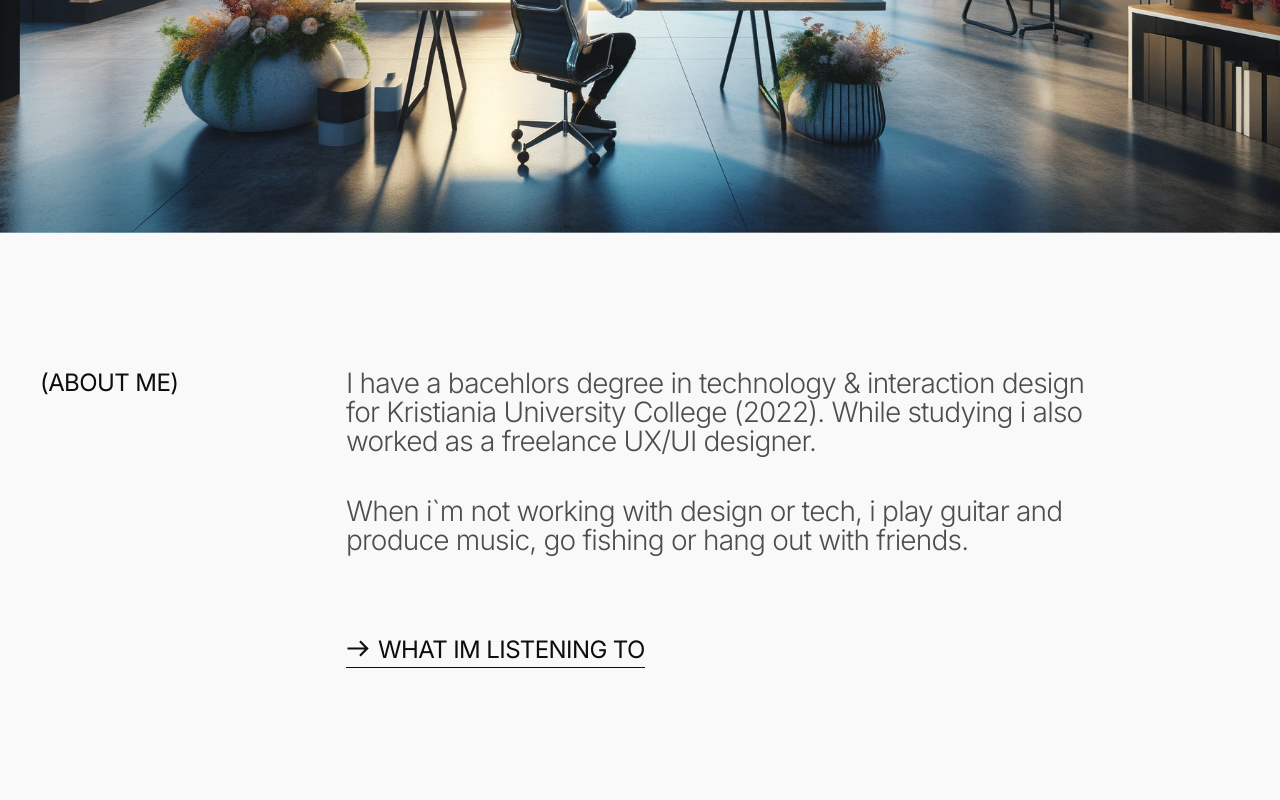
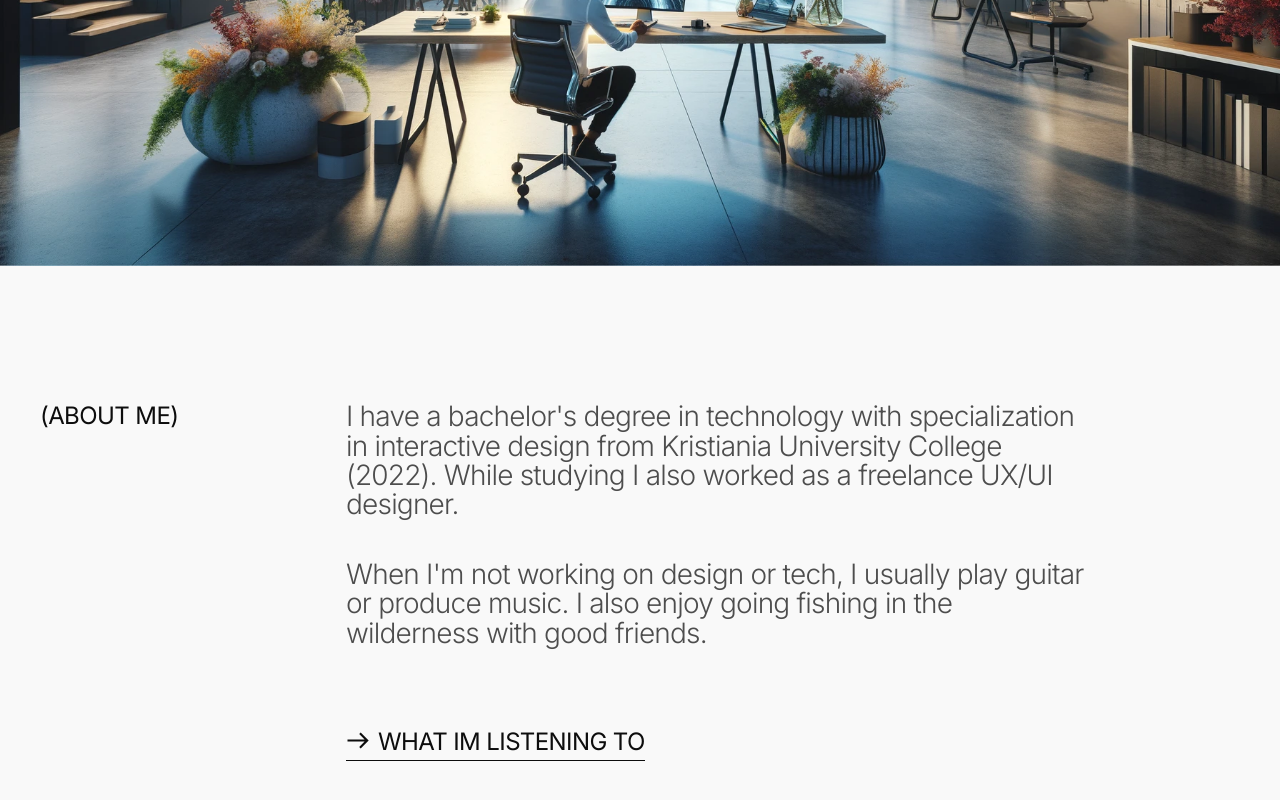
Before and after one commit to AkselHSkaar/Portfolio-website, a Next.js app: page / in a window 1280 px wide. Shown: the part 1236-2036 px from the top of the page. Built offline with nearby package versions, Linux system fonts and the light colour scheme.

Commit message:
Fix: text

```diff
--- a/src/app/(pages)/(homepage)/page.tsx
+++ b/src/app/(pages)/(homepage)/page.tsx
@@ -13,7 +13,7 @@ export default function Home() {
                 HELLO, I&apos;M <br /> AKSEL SKAAR
               </h1>
               <p className='text-gray-500 dark:text-gray-300 max-w-[21.375rem] md:max-w-full md:w-2/3 lg:w-1/2 text-small-thin md:text-regular-thin lg:text-large-thin xl:text-huge-thin 2xl:text-xhuge-thin'>
-                I&apos;m a Oslo based UX/UI designer and web developer,
+                I&apos;m an Oslo based UX/UI designer and web developer,
                 currently working at Aboveit.
               </p>
             </div>
@@ -36,13 +36,15 @@ export default function Home() {
             </h2>
             <div className='col-span-5 flex flex-col gap-5 lg:gap-11 text-gray-500 dark:text-gray-300'>
               <p>
-                I have a bacehlors degree in technology & interaction design for
-                Kristiania University College (2022). While studying i also
-                worked as a freelance UX/UI designer.
+                I have a bachelor&apos;s degree in technology with
+                specialization in interactive design from Kristiania University
+                College (2022). While studying I also worked as a freelance
+                UX/UI designer.
               </p>
               <p className='mb-7 lg:mb-11'>
-                When i`m not working with design or tech, i play guitar and
-                produce music, go fishing or hang out with friends.
+                When I&apos;m not working on design or tech, I usually play
+                guitar or produce music. I also enjoy going fishing in the
+                wilderness with good friends.
               </p>
               <ArrowButton
                 type='link'
--- a/src/app/(pages)/contact/page.tsx
+++ b/src/app/(pages)/contact/page.tsx
@@ -12,8 +12,8 @@ const page = () => {
                 CONTACT ME
               </h1>
               <p className='text-gray-500 dark:text-gray-300 max-w-[21.375rem] md:max-w-full md:w-2/3 text-small-thin md:text-regular-thin lg:hidden'>
-                Do you have a cool idea? Send me a message here and I will get
-                back to you as soon as I can.
+                Do you have a cool idea? Send me a message and I will get back
+                to you as soon as I can.
               </p>
             </div>
           </div>
@@ -23,8 +23,8 @@ const page = () => {
         <Container>
           <div className='lg:grid lg:grid-cols-7 lg:grid-rows-1 lg:pt-21 xl:pb-13 gap-7 xl:grid-cols-4'>
             <p className='hidden lg:block lg:col-span-2 text-regular-thin xl:col-span-1 pr-7 2xl:text-large-thin text-gray-500 dark:text-gray-200'>
-              Do you have a cool idea? Send me a message here and I will get
-              back to you as soon as I can.
+              Do you have a cool idea? Send me a message and I will get back to
+              you as soon as I can.
             </p>
             <ContactForm />
           </div>
```
